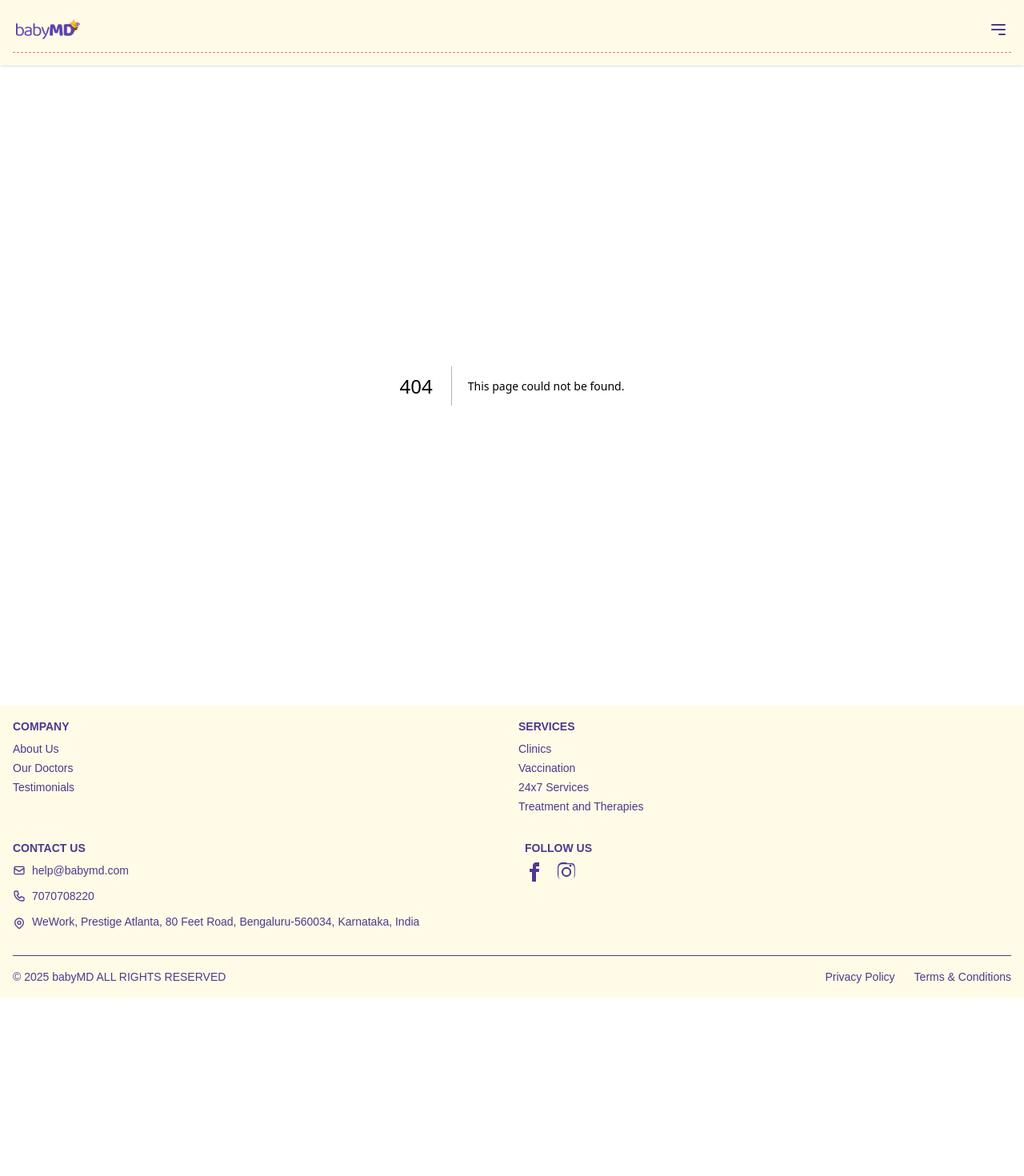
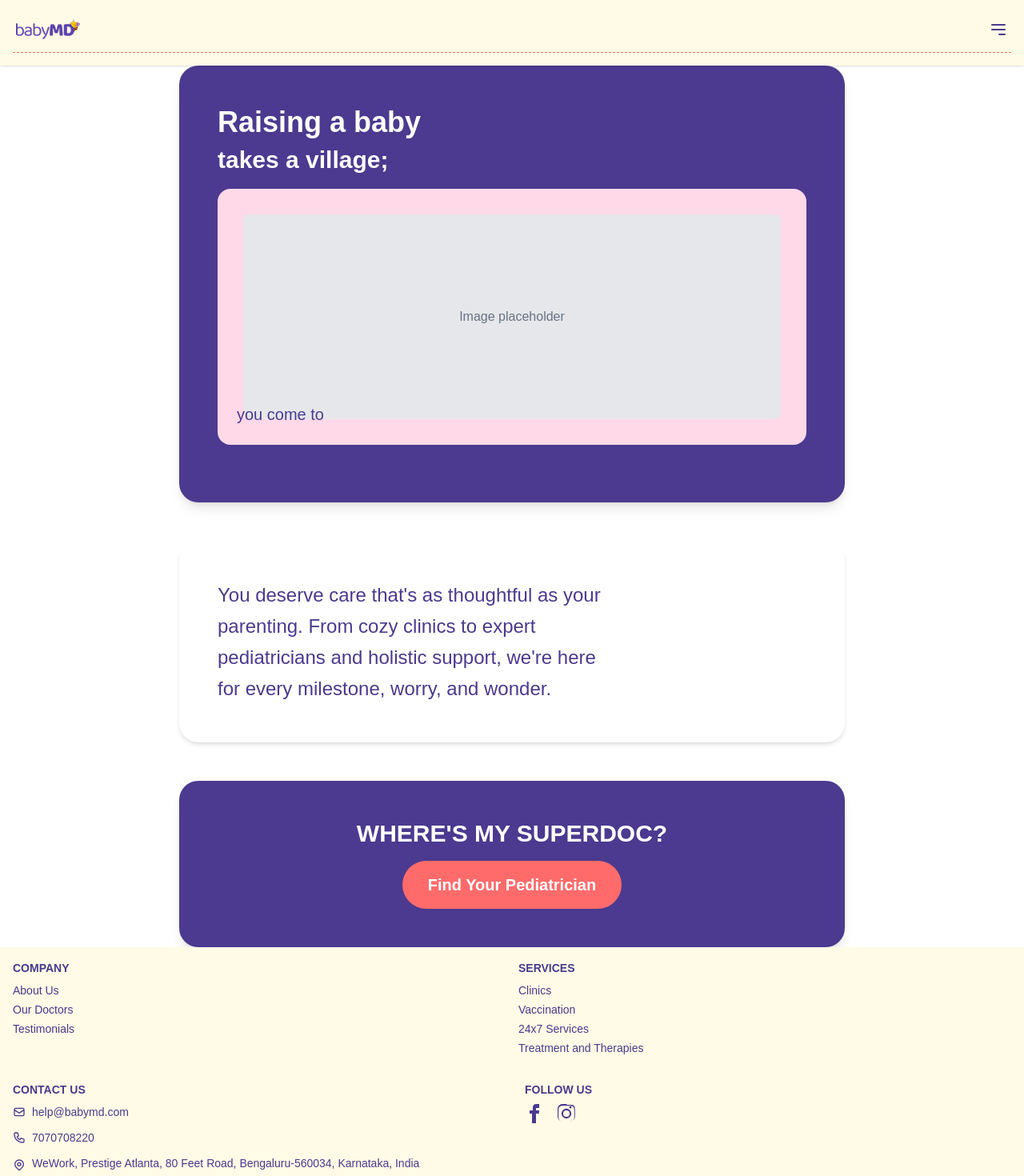
Before and after one commit to pinkdevops2/babym, a Next.js app: page /home in a window 1280 px wide. Before the commit this address had no page. Shown: the top 1470 px of the page at 80% size. Before the commit the page ends 1247 px from the top, so only its background shows below. Built offline with nearby package versions, Linux system fonts and the light colour scheme.

Commit message:
Latest from Prakanth

```diff
--- /dev/null
+++ b/src/app/home/page.js
@@ -0,0 +1,56 @@
+export default function Home() {
+  return (
+    <div className="min-h-screen bg-white">
+      {/* Main Content Container */}
+      <div className="mx-auto max-w-4xl px-4 sm:px-6 lg:px-8">
+
+        {/* Purple Splash Frame */}
+        <div className="bg-[#4B3A8F] rounded-3xl p-8 md:p-12 mb-8 md:mb-12 shadow-lg">
+          <h1 className="text-white text-3xl md:text-4xl font-bold leading-tight mb-4">
+            Raising a baby
+            <br />
+            <span className="text-xl md:text-3xl font-semibold">takes a village;</span>
+          </h1>
+
+          {/* Image Frame with Different Splash Color */}
+          <div className="bg-[#FFD9E8] rounded-2xl p-6 md:p-8 mb-6 relative overflow-hidden">
+            {/* Image placeholder - replace with actual image */}
+            <div className="w-full h-48 md:h-64 bg-gray-200 rounded-lg flex items-center justify-center">
+              <span className="text-gray-500">Image placeholder</span>
+            </div>
+
+            {/* Overlay Text */}
+            <p className="text-[#4B3A8F] text-lg md:text-xl font-medium absolute bottom-6 left-6">
+              you come to
+            </p>
+          </div>
+        </div>
+
+        {/* White Text Frame */}
+        <div className="bg-white rounded-3xl p-8 md:p-12 mb-8 md:mb-12 shadow-md">
+          <p className="text-[#4B3A8F] text-xl md:text-2xl leading-relaxed font-medium">
+            You deserve care that&apos;s as thoughtful as your
+            <br />
+            parenting. From cozy clinics to expert
+            <br />
+            pediatricians and holistic support, we&apos;re here
+            <br />
+            for every milestone, worry, and wonder.
+          </p>
+        </div>
+
+        {/* Superdoc CTA Frame */}
+        <div className="bg-[#4B3A8F] rounded-3xl p-8 md:p-12 text-center shadow-lg">
+          <h2 className="text-white text-2xl md:text-3xl font-bold mb-4">
+            WHERE&apos;S MY SUPERDOC?
+          </h2>
+          <button className="bg-[#FF6B6B] hover:bg-[#FF5252] text-white font-bold py-4 px-8 rounded-full
+                           text-lg md:text-xl transition-all duration-300 transform hover:scale-105">
+            Find Your Pediatrician
+          </button>
+        </div>
+
+      </div>
+    </div>
+  );
+}
```
